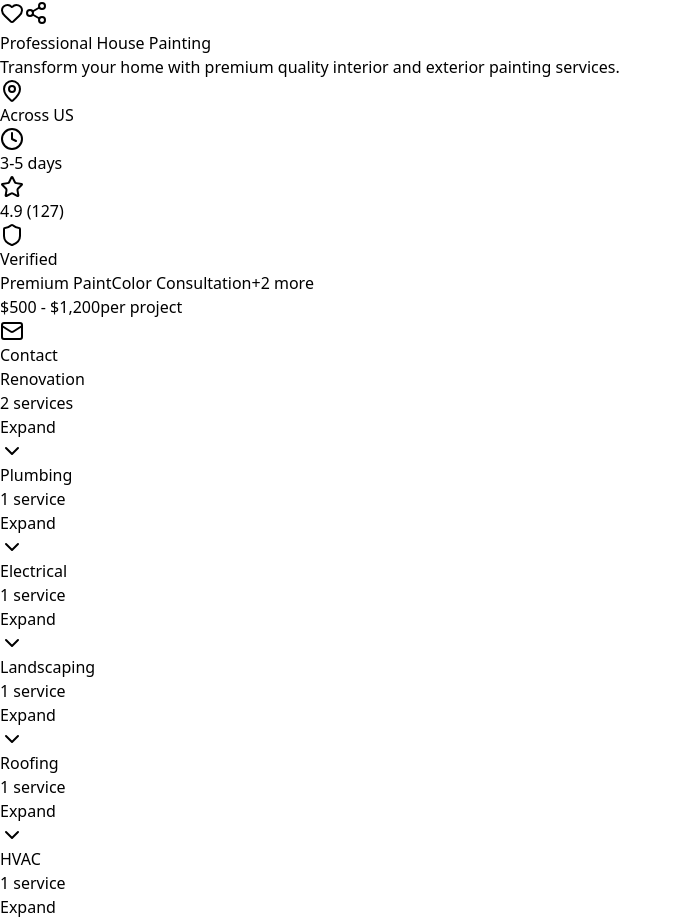
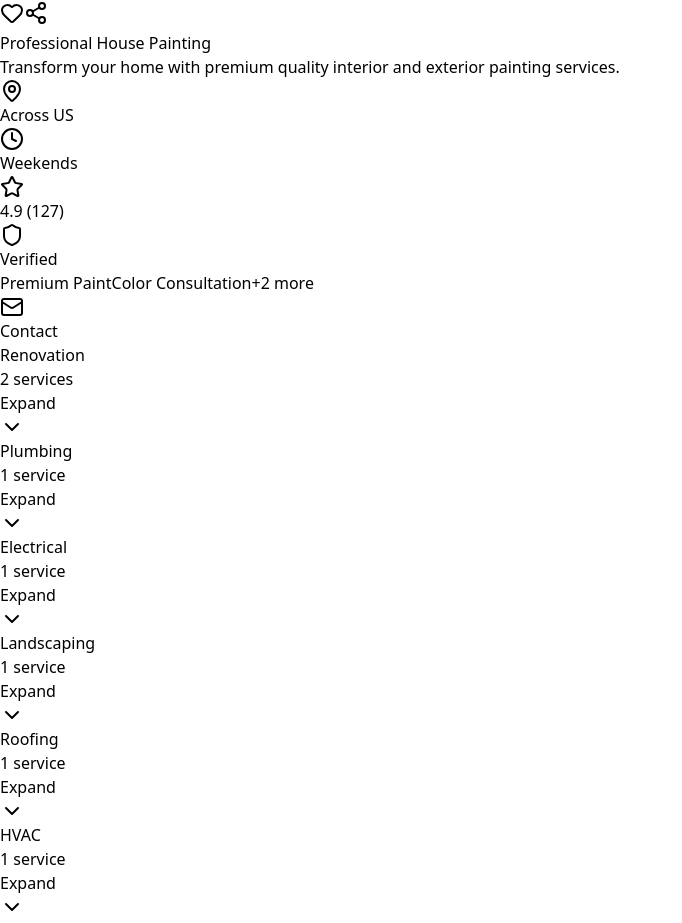
Before and after one commit to mohlade/gearfity, a React (Vite) app: page / in a window 1280 px wide. Shown: the part 959-1882 px from the top of the page, without its empty margins (0-682 px from the left). Built offline with nearby package versions, Linux system fonts and the light colour scheme.

Commit message:
edited mails

```diff
--- a/src/App.jsx
+++ b/src/App.jsx
@@ -14,11 +14,10 @@ function App() {
       id: 1,
       title: "Professional House Painting",
       category: "Painting",
-      price: "$500 - $1,200",
       rating: 4.9,
       reviews: 127,
       location: "Across US",
-      duration: "3-5 days",
+      duration: "Weekends",
       image: "🎨",
       description: "Transform your home with premium quality interior and exterior painting services.",
       features: ["Premium Paint", "Color Consultation", "Surface Prep", "Cleanup Included"]
@@ -27,11 +26,10 @@ function App() {
       id: 2,
       title: "Kitchen Renovation",
       category: "Renovation",
-      price: "$15,000 - $35,000",
       rating: 4.8,
       reviews: 89,
       location: "Across US",
-      duration: "2-4 weeks",
+      duration: "Weekends",
       image: "🏠",
       description: "Complete kitchen makeover with modern appliances and custom cabinetry.",
       features: ["Custom Design", "Premium Materials", "Licensed Contractors", "Warranty Included"]
@@ -40,11 +38,10 @@ function App() {
       id: 3,
       title: "Plumbing Repair & Installation",
       category: "Plumbing",
-      price: "$150 - $800",
       rating: 4.7,
       reviews: 203,
       location: "Across US",
-      duration: "2-6 hours",
+      duration: "Weekends",
       image: "🔧",
       description: "Expert plumbing services for repairs, installations, and emergency fixes.",
       features: ["24/7 Emergency", "Licensed Plumber", "Quality Parts", "Satisfaction Guaranteed"]
@@ -53,11 +50,10 @@ function App() {
       id: 4,
       title: "Electrical Services",
       category: "Electrical",
-      price: "$200 - $1,500",
       rating: 4.9,
       reviews: 156,
       location: "Across US",
-      duration: "1-3 days",
+      duration: "Weekends",
       image: "⚡",
       description: "Safe and reliable electrical work by certified electricians.",
       features: ["Code Compliant", "Safety Inspection", "Modern Upgrades", "Emergency Service"]
@@ -66,11 +62,10 @@ function App() {
       id: 5,
       title: "Landscaping & Garden Design",
       category: "Landscaping",
-      price: "$1,200 - $8,500",
       rating: 4.6,
       reviews: 94,
       location: "Across US",
-      duration: "1-2 weeks",
+      duration: "Weekends",
       image: "🌿",
       description: "Beautiful landscape design and maintenance for your outdoor space.",
       features: ["Custom Design", "Native Plants", "Irrigation Setup", "Seasonal Maintenance"]
@@ -79,11 +74,10 @@ function App() {
       id: 6,
       title: "Roofing Services",
       category: "Roofing",
-      price: "$3,000 - $7,000",
       rating: 4.8,
       reviews: 112,
       location: "Across US",
-      duration: "3-7 days",
+      duration: "Weekends",
       image: "🏘️",
       description: "Professional roofing installation, repair, and maintenance services.",
       features: ["Weather Resistant", "Insurance Claims", "Free Inspection", "Long-term Warranty"]
@@ -92,11 +86,10 @@ function App() {
       id: 7,
       title: "HVAC Installation & Repair",
       category: "HVAC",
-      price: "$300 - $6,000",
       rating: 4.7,
       reviews: 178,
       location: "Across US",
-      duration: "4-8 hours",
+      duration: "Weekends",
       image: "❄️",
       description: "Heating, ventilation, and air conditioning services for optimal comfort.",
       features: ["Energy Efficient", "Smart Thermostats", "Regular Maintenance", "Emergency Repairs"]
@@ -105,11 +98,10 @@ function App() {
       id: 8,
       title: "Flooring Installation",
       category: "Flooring",
-      price: "$3,500 - $12,000",
       rating: 4.5,
       reviews: 87,
       location: "Across US",
-      duration: "3-5 days",
+      duration: "Weekends",
       image: "🪵",
       description: "Premium flooring installation including hardwood, tile, and luxury vinyl.",
       features: ["Material Selection", "Professional Install", "Floor Preparation", "Finishing Work"]
@@ -118,11 +110,10 @@ function App() {
       id: 9,
       title: "Bathroom Remodeling",
       category: "Renovation",
-      price: "$8,000 - $20,000",
       rating: 4.9,
       reviews: 145,
       location: "Across US",
-      duration: "1-3 weeks",
+      duration: "Weekends",
       image: "🛁",
       description: "Complete bathroom transformation with modern fixtures and design.",
       features: ["3D Design", "Luxury Fixtures", "Waterproofing", "ADA Compliant"]
@@ -131,11 +122,10 @@ function App() {
       id: 10,
       title: "Window Cleaning & Repair",
       category: "Cleaning",
-      price: "$150 - $600",
       rating: 4.4,
       reviews: 234,
       location: "Across US",
-      duration: "2-4 hours",
+      duration: "Weekends",
       image: "🪟",
       description: "Professional window cleaning and repair services for crystal clear views.",
       features: ["Eco-Friendly", "Screen Cleaning", "Sill Wiping", "Regular Schedule"]
@@ -144,11 +134,10 @@ function App() {
       id: 11,
       title: "Carpentry & Custom Woodwork",
       category: "Carpentry",
-      price: "$500 - $3,000",
       rating: 4.8,
       reviews: 76,
       location: "Across US",
-      duration: "1-2 weeks",
+      duration: "Weekends",
       image: "🪚",
       description: "Custom carpentry work including built-ins, cabinets, and repairs.",
       features: ["Custom Design", "Quality Wood", "Precision Work", "Installation Included"]
@@ -157,11 +146,10 @@ function App() {
       id: 12,
       title: "Pest Control Services",
       category: "Pest Control",
-      price: "$200 - $800",
       rating: 4.6,
       reviews: 198,
       location: "Across US",
-      duration: "1-2 hours",
+      duration: "Weekends",
       image: "🐛",
       description: "Comprehensive pest control and prevention services for your home.",
       features: ["Safe Methods", "Pet Friendly", "Follow-up Service", "Prevention Tips"]
@@ -170,11 +158,10 @@ function App() {
       id: 13,
       title: "Gutter Cleaning & Repair",
       category: "Maintenance",
-      price: "$180 - $500",
       rating: 4.5,
       reviews: 167,
       location: "Across US",
-      duration: "2-4 hours",
+      duration: "Weekends",
       image: "🏠",
       description: "Professional gutter cleaning, repair, and protection services.",
       features: ["Safety First", "Debris Removal", "Leak Repair", "Guard Installation"]
@@ -183,11 +170,10 @@ function App() {
       id: 14,
       title: "Pool Cleaning & Maintenance",
       category: "Pool Service",
-      price: "$120 - $400",
       rating: 4.7,
       reviews: 143,
       location: "Across US",
-      duration: "1-2 hours",
+      duration: "Weekends",
       image: "🏊",
       description: "Complete pool cleaning and maintenance services for crystal clear water.",
       features: ["Chemical Balance", "Equipment Check", "Weekly Service", "Seasonal Opening"]
@@ -196,11 +182,10 @@ function App() {
       id: 15,
       title: "Moving & Relocation Services",
       category: "Moving",
-      price: "$400 - $2,500",
       rating: 4.3,
       reviews: 189,
       location: "Across US",
-      duration: "4-8 hours",
+      duration: "Weekends",
       image: "📦",
       description: "Professional moving services with careful handling of your belongings.",
       features: ["Packing Service", "Insurance Coverage", "Local & Long Distance", "Storage Options"]
@@ -209,11 +194,10 @@ function App() {
       id: 16,
       title: "Handyman Services",
       category: "Handyman",
-      price: "$50 - $120",
       rating: 4.6,
       reviews: 312,
       location: "Across US",
-      duration: "1-4 hours",
+      duration: "Weekends",
       image: "🔨",
       description: "General repairs, installations, and home maintenance tasks.",
       features: ["Same Day Service", "Multi-skill", "Tool Provided", "Affordable Rates"]
@@ -222,11 +206,10 @@ function App() {
       id: 17,
       title: "Professional Babysitting",
       category: "Babysitter",
-      price: "$15 - $25",
       rating: 4.8,
       reviews: 267,
       location: "Across US",
-      duration: "2-8 hours",
+      duration: "Weekends",
       image: "👶",
       description: "Reliable and caring babysitting services for your little ones.",
       features: ["Background Check", "CPR Certified", "References Available", "Flexible Hours"]
@@ -235,11 +218,10 @@ function App() {
       id: 18,
       title: "House Sitting Services",
       category: "House Sitter",
-      price: "$30 - $80",
       rating: 4.7,
       reviews: 156,
       location: "Across US",
-      duration: "1-30 days",
+      duration: "Weekends",
       image: "🏡",
       description: "Trusted house sitting services while you're away.",
       features: ["Pet Care Available", "Plant Watering", "Mail Collection", "Security Check"]
@@ -248,11 +230,10 @@ function App() {
       id: 19,
       title: "Pool Maintenance Pro",
       category: "Pool Maintenance",
-      price: "$80 - $200",
       rating: 4.5,
       reviews: 198,
       location: "Across US",
-      duration: "1-3 hours",
+      duration: "Weekends",
       image: "🏊‍♂️",
       description: "Complete pool maintenance and cleaning services.",
       features: ["Chemical Balancing", "Equipment Service", "Weekly Visits", "Emergency Repairs"]
@@ -261,11 +242,10 @@ function App() {
       id: 20,
       title: "Elderly Care Services",
       category: "Elderly Care",
-      price: "$20 - $35",
       rating: 4.9,
       reviews: 234,
       location: "Across US",
-      duration: "2-24 hours",
+      duration: "Weekends",
       image: "👵",
       description: "Compassionate care and companionship for elderly clients.",
       features: ["Certified Caregivers", "Meal Preparation", "Transportation", "Medical Assistance"]
@@ -274,11 +254,10 @@ function App() {
       id: 21,
       title: "Project Supervisor",
       category: "Project Supervisor",
-      price: "$950 - $1750",
       rating: 4.7,
       reviews: 89,
       location: "Across US",
-      duration: "1-8 hours",
+      duration: "Weekends",
       image: "👷",
       description: "Experienced project supervision for construction and renovation works.",
       features: ["Licensed Professional", "Progress Reports", "Quality Control", "Timeline Management"]
@@ -287,11 +266,10 @@ function App() {
       id: 22,
       title: "Project Manager",
       category: "Project Manager",
-      price: "$1000 - $2000 ",
       rating: 4.8,
       reviews: 145,
       location: "Across US",
-      duration: "Ongoing",
+      duration: "Weekends",
       image: "📋",
       description: "Professional project management for complex home improvement projects.",
       features: ["Full Project Oversight", "Vendor Coordination", "Budget Management", "Timeline Planning"]
@@ -300,11 +278,10 @@ function App() {
       id: 23,
       title: "Private Tutoring",
       category: "Tutors",
-      price: "$25 - $80",
       rating: 4.9,
       reviews: 378,
       location: "Across US",
-      duration: "1-2 hours",
+      duration: "Weekends",
       image: "📚",
       description: "Personalized tutoring services for all ages and subjects.",
       features: ["Certified Teachers", "All Subjects", "Test Prep", "Online/In-Person"]
@@ -313,11 +290,10 @@ function App() {
       id: 24,
       title: "Wedding Photography",
       category: "Event Services",
-      price: "$1,200 - $3,500",
       rating: 4.9,
       reviews: 167,
       location: "Across US",
-      duration: "8-12 hours",
+      duration: "Weekends",
       image: "📸",
       description: "Professional wedding photography capturing your special moments.",
       features: ["Full Day Coverage", "Edited Photos", "Online Gallery", "Print Package"]
@@ -326,11 +302,10 @@ function App() {
       id: 25,
       title: "Event Cinematography",
       category: "Event Services",
-      price: "$1,500 - $4,000",
       rating: 4.8,
       reviews: 134,
       location: "Across US",
-      duration: "8-12 hours",
+      duration: "Weekends",
       image: "🎬",
       description: "Cinematic video production for weddings and special events.",
       features: ["4K Recording", "Professional Edit", "Drone Footage", "Highlight Reel"]
@@ -339,11 +314,10 @@ function App() {
       id: 26,
       title: "Stage Manager",
       category: "Event Services",
-      price: "$300 - $800",
       rating: 4.7,
       reviews: 89,
       location: "Across US",
-      duration: "4-10 hours",
+      duration: "Weekends",
       image: "🎭",
       description: "Professional stage management for events, shows, and productions.",
       features: ["Event Coordination", "Technical Oversight", "Schedule Management", "Team Leadership"]
@@ -352,11 +326,10 @@ function App() {
       id: 27,
       title: "Personal Chef Services",
       category: "Culinary Services",
-      price: "$80 - $200",
       rating: 4.8,
       reviews: 203,
       location: "Across US",
-      duration: "2-4 hours",
+      duration: "Weekends",
       image: "👨‍🍳",
       description: "Professional chef services for private dining and meal preparation.",
       features: ["Custom Menus", "Fresh Ingredients", "Special Diets", "Cleanup Included"]
@@ -365,11 +338,10 @@ function App() {
       id: 28,
       title: "Custom Baking Services",
       category: "Culinary Services",
-      price: "$25 - $150",
       rating: 4.9,
       reviews: 278,
       location: "Across US",
-      duration: "2-6 hours",
+      duration: "Weekends",
       image: "🧁",
       description: "Professional baking services for special occasions and events.",
       features: ["Custom Designs", "Fresh Ingredients", "Dietary Options", "Delivery Available"]
@@ -378,11 +350,10 @@ function App() {
       id: 29,
       title: "Professional Dance Instruction",
       category: "Entertainment",
-      price: "$40 - $120",
       rating: 4.7,
       reviews: 156,
       location: "Across US",
-      duration: "1-2 hours",
+      duration: "Weekends",
       image: "💃",
       description: "Dance lessons and choreography for individuals and groups.",
       features: ["All Skill Levels", "Various Styles", "Group Classes", "Private Lessons"]
@@ -391,11 +362,10 @@ function App() {
       id: 30,
       title: "Video Editing Services",
       category: "Creative Services",
-      price: "$50 - $150",
       rating: 4.8,
       reviews: 192,
       location: "Across US",
-      duration: "2-8 hours",
+      duration: "Weekends",
       image: "🎞️",
       description: "Professional video editing for personal and business content.",
       features: ["Professional Software", "Color Correction", "Audio Sync", "Quick Turnaround"]
@@ -404,11 +374,10 @@ function App() {
       id: 31,
       title: "Auto Repair & Maintenance",
       category: "Automotive",
-      price: "$75 - $300",
       rating: 4.6,
       reviews: 234,
       location: "Across US",
-      duration: "1-4 hours",
+      duration: "Weekends",
       image: "🔧",
       description: "Professional automotive repair and maintenance services.",
       features: ["Certified Mechanic", "Quality Parts", "Mobile Service", "Warranty Included"]
@@ -417,11 +386,10 @@ function App() {
       id: 32,
       title: "Pet Care & Sitting",
       category: "Pet Services",
-      price: "$20 - $60",
       rating: 4.9,
       reviews: 345,
       location: "Across US",
-      duration: "2-24 hours",
+      duration: "Weekends",
       image: "🐕",
       description: "Professional pet care, walking, and sitting services.",
       features: ["Insured & Bonded", "Regular Updates", "Emergency Contact", "Medication Admin"]
@@ -430,11 +398,10 @@ function App() {
       id: 33,
       title: "Private Nursing Services",
       category: "Healthcare",
-      price: "$45 - $75",
       rating: 4.8,
       reviews: 156,
       location: "Across US",
-      duration: "2-12 hours",
+      duration: "Weekends",
       image: "👩‍⚕️",
       description: "Professional private nursing care for patients at home.",
       features: ["Licensed RN/LPN", "Medication Management", "Wound Care", "24/7 Availability"]
@@ -443,11 +410,10 @@ function App() {
       id: 34,
       title: "Real Estate Services",
       category: "Real Estate",
-      price: "2.5% - 6%",
       rating: 4.7,
       reviews: 289,
       location: "Across US",
-      duration: "30-90 days",
+      duration: "Weekends",
       image: "🏘️",
       description: "Professional real estate agent services for buying and selling properties.",
       features: ["Market Analysis", "Professional Photos", "Negotiation Expert", "Full Service"]
@@ -456,11 +422,10 @@ function App() {
       id: 35,
       title: "Home Security Installation",
       category: "Security",
-      price: "$500 - $2,500",
       rating: 4.6,
       reviews: 134,
       location: "Across US",
-      duration: "4-8 hours",
+      duration: "Weekends",
       image: "🔒",
       description: "Professional security system installation and monitoring setup.",
       features: ["Smart Systems", "24/7 Monitoring", "Mobile App", "Professional Install"]
@@ -469,11 +434,10 @@ function App() {
       id: 36,
       title: "Financial Planning Services",
       category: "Financial Services",
-      price: "$150 - $400",
       rating: 4.8,
       reviews: 198,
       location: "Across US",
-      duration: "1-2 hours",
+      duration: "Weekends",
       image: "💰",
       description: "Professional financial planning and investment advice.",
       features: ["Certified CFP", "Retirement Planning", "Investment Strategy", "Tax Planning"]
@@ -482,11 +446,10 @@ function App() {
       id: 37,
       title: "Tax Preparation Services",
       category: "Financial Services",
-      price: "$100 - $300",
       rating: 4.7,
       reviews: 267,
       location: "Across US",
-      duration: "1-3 hours",
+      duration: "Weekends",
       image: "📊",
       description: "Professional tax preparation and filing services.",
       features: ["All Tax Forms", "E-filing", "Audit Support", "Year-round Service"]
@@ -495,11 +458,10 @@ function App() {
       id: 38,
       title: "Legal Consultation",
       category: "Legal Services",
-      price: "$200 - $500",
       rating: 4.9,
       reviews: 145,
       location: "Across US",
-      duration: "1-2 hours",
+      duration: "Weekends",
       image: "⚖️",
       description: "Professional legal consultation and document preparation.",
       features: ["Licensed Attorney", "All Practice Areas", "Document Review", "Court Representation"]
@@ -508,11 +470,10 @@ function App() {
       id: 39,
       title: "Personal Training",
       category: "Fitness",
-      price: "$50 - $120",
       rating: 4.8,
       reviews: 234,
       location: "Across US",
-      duration: "1-2 hours",
+      duration: "Weekends",
       image: "💪",
       description: "Professional personal training and fitness coaching.",
       features: ["Certified Trainer", "Custom Workouts", "Nutrition Guidance", "Progress Tracking"]
@@ -521,11 +482,10 @@ function App() {
       id: 40,
       title: "Massage Therapy",
       category: "Wellness",
-      price: "$80 - $150",
       rating: 4.9,
       reviews: 189,
       location: "Across US",
-      duration: "1-2 hours",
+      duration: "Weekends",
       image: "💆",
       description: "Professional therapeutic massage services at your location.",
       features: ["Licensed Therapist", "Various Techniques", "Mobile Service", "Equipment Provided"]
@@ -566,11 +526,11 @@ function App() {
   };
 
   const handleContactClick = (serviceName) => {
-    window.location.href = `mailto:hello@gearfity.me?subject=Inquiry about ${serviceName}&body=Hi, I'm interested in learning more about your ${serviceName}. Please contact me with more details.`;
+    window.location.href = `mailto:jobs@gearfity.me?subject=Inquiry about ${serviceName}&body=Hi, I'm interested in learning more about your ${serviceName}. Please contact me with more details.`;
   };
 
   const handleSubscribe = () => {
-    window.location.href = `mailto:info@gearfity.me?subject=Newsletter Subscription&body=Hi, I'd like to subscribe to your newsletter to receive updates about new service opportunities.`;
+    window.location.href = `mailto:support@gearfity.me?subject=Newsletter Subscription&body=Hi, I'd like to subscribe to your newsletter to receive updates about new service opportunities.`;
     setIsSubscribed(true);
     setTimeout(() => setIsSubscribed(false), 3000);
   };
@@ -652,19 +612,13 @@ function App() {
       </div>
 
       <div className="px-5 py-4 bg-white border-t border-gray-200">
-        <div className="flex flex-col sm:flex-row justify-between items-start sm:items-center gap-3">
-          <div>
-            <span className="text-lg font-bold text-slate-800 block">{service.price}</span>
-            <span className="text-xs text-gray-500">per project</span>
-          </div>
         <button
           onClick={() => handleContactClick(service.title)}
-            className="w-full sm:w-auto bg-gradient-to-r from-slate-700 to-gray-800 text-white px-4 py-2 rounded-lg font-semibold hover:from-slate-800 hover:to-gray-900 transition-all transform hover:scale-105 shadow-md hover:shadow-lg flex items-center justify-center gap-2 text-sm"
+          className="w-full bg-gradient-to-r from-slate-700 to-gray-800 text-white px-4 py-2 rounded-lg font-semibold hover:from-slate-800 hover:to-gray-900 transition-all transform hover:scale-105 shadow-md hover:shadow-lg flex items-center justify-center gap-2 text-sm"
         >
           <Mail className="w-4 h-4" />
           Contact
         </button>
-        </div>
       </div>
     </div>
   );
```
Lines whose indentation alone changed are shown as unchanged.
